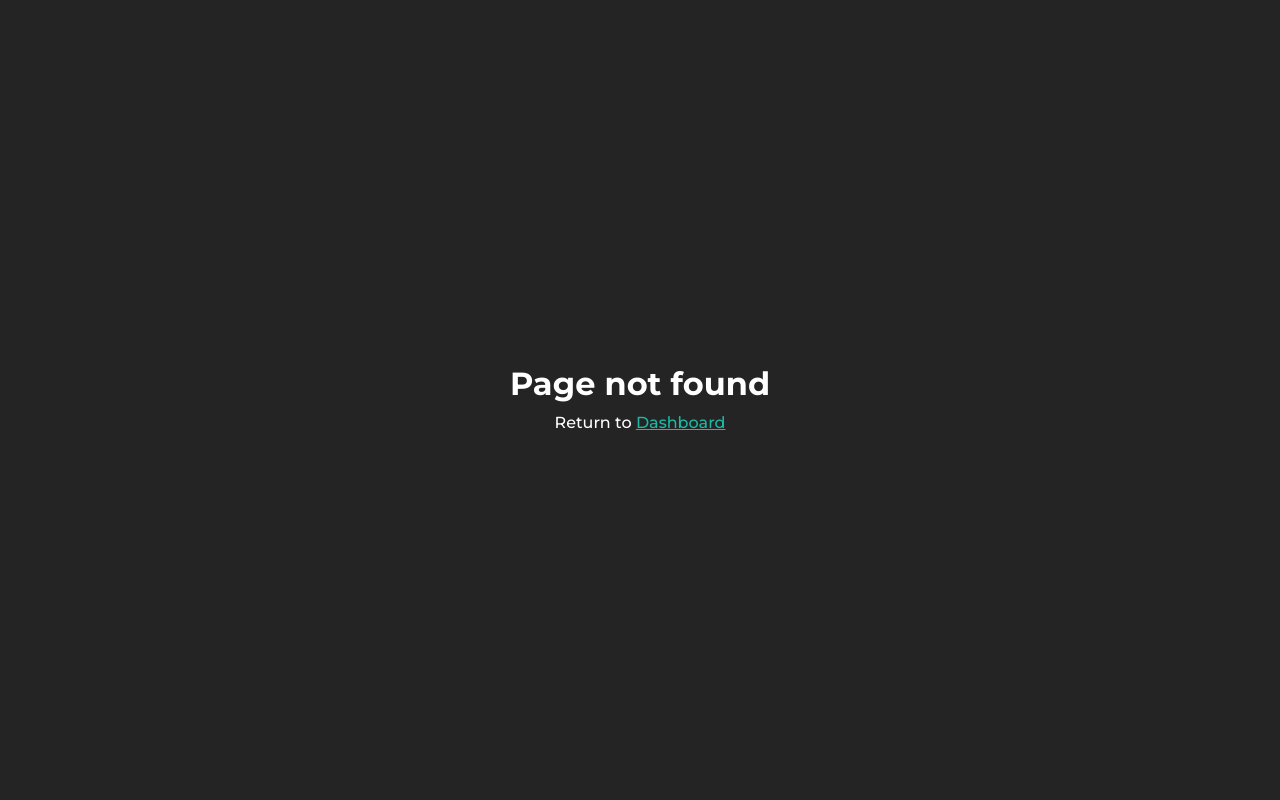
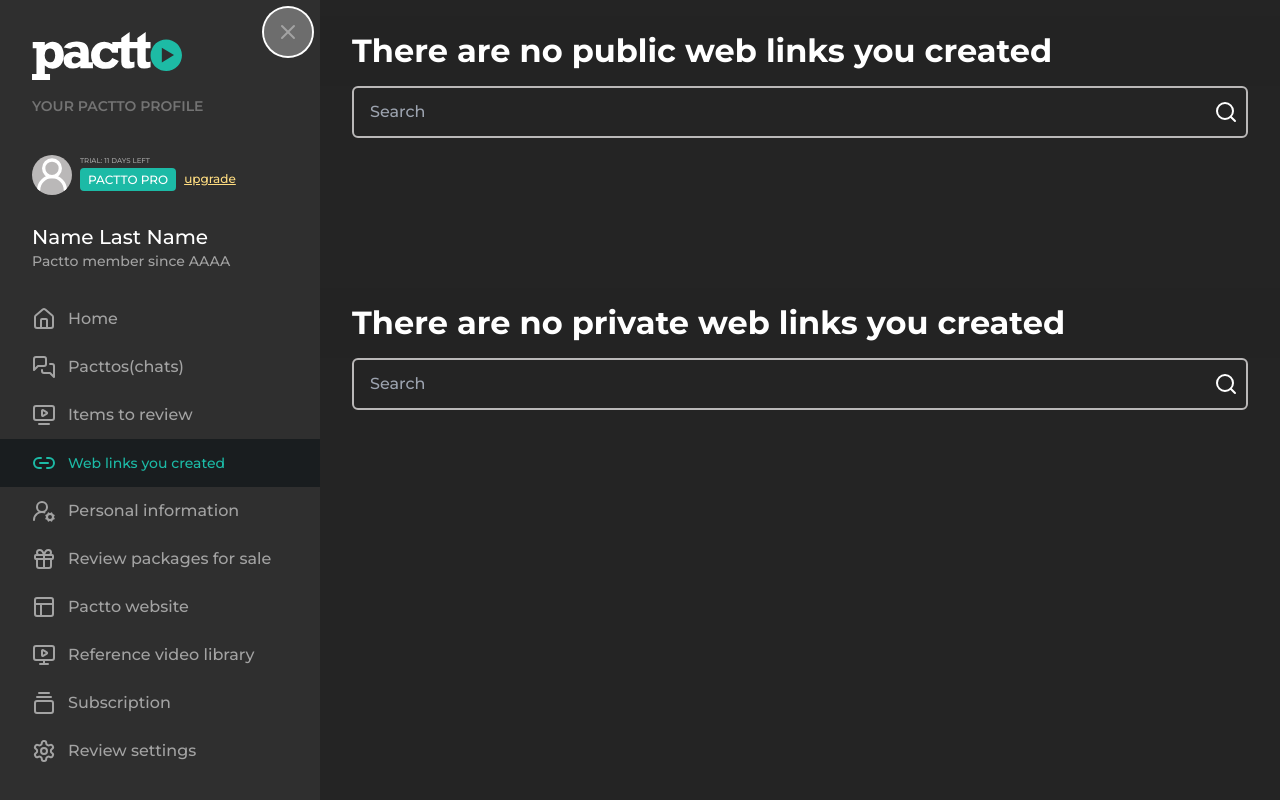
Before and after one commit to codi-Andre/pactto, a React (Vite) app: page /shared-links in a window 1280 px wide. Before the commit this address had no page. Built offline with nearby package versions, Linux system fonts and the light colour scheme.

Commit message:
feat: add shared links page

```diff
--- /dev/null
+++ b/src/pages/shared-links/shared-links.tsx
@@ -0,0 +1,25 @@
+import { DashBoardHeader } from "@/components/dashboard-header/dashboard-header"
+import { Input } from "@/components/ui/Input"
+import { Search } from "lucide-react"
+
+export function SharedLinks() {
+  return (
+    <>
+      <section className="my-4 min-h-64">
+        <DashBoardHeader title="There are no public web links you created" />
+
+        <div className="mx-4 sm:mx-8">
+          <Input placeholder="Search" icon={<Search />} />
+        </div>
+      </section>
+
+      <section>
+        <DashBoardHeader title="There are no private web links you created" />
+
+        <div className="mx-4 sm:mx-8">
+          <Input placeholder="Search" icon={<Search />} />
+        </div>
+      </section>
+    </>
+  )
+}
--- a/src/routes.tsx
+++ b/src/routes.tsx
@@ -6,6 +6,7 @@
 import { Home } from "./pages/home/home"
 import { Pacttos } from "./pages/pacttos/pacttos"
 import { VideosToReview } from "./pages/videos-to-review/videos-to-review"
+import { SharedLinks } from "./pages/shared-links/shared-links"
 
 export const router = createBrowserRouter([
   {
@@ -29,6 +30,10 @@
             path: "/videos-to-review",
             element: <VideosToReview />,
           },
+          {
+            path: "/shared-links",
+            element: <SharedLinks />,
+          },
         ],
       },
     ],
```
